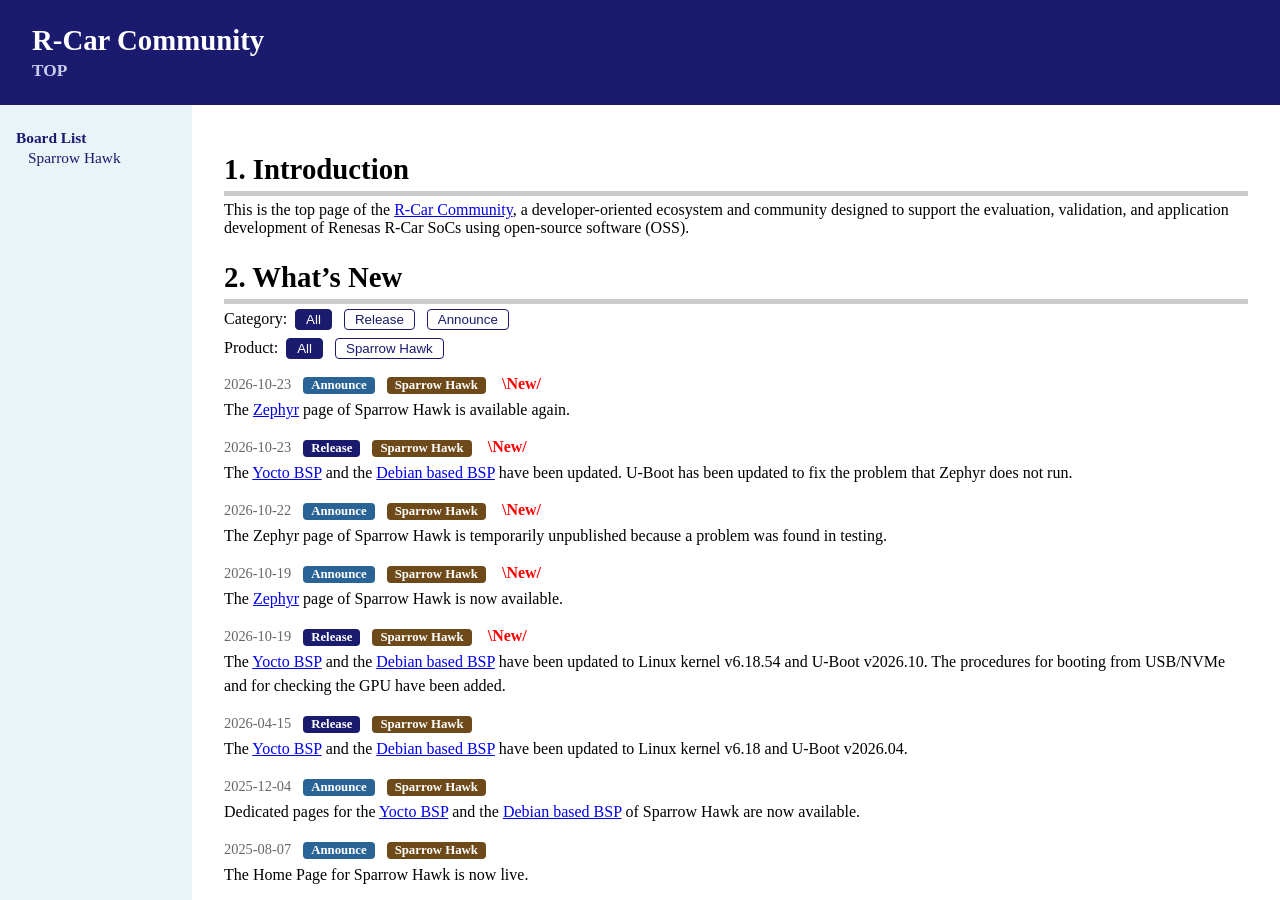
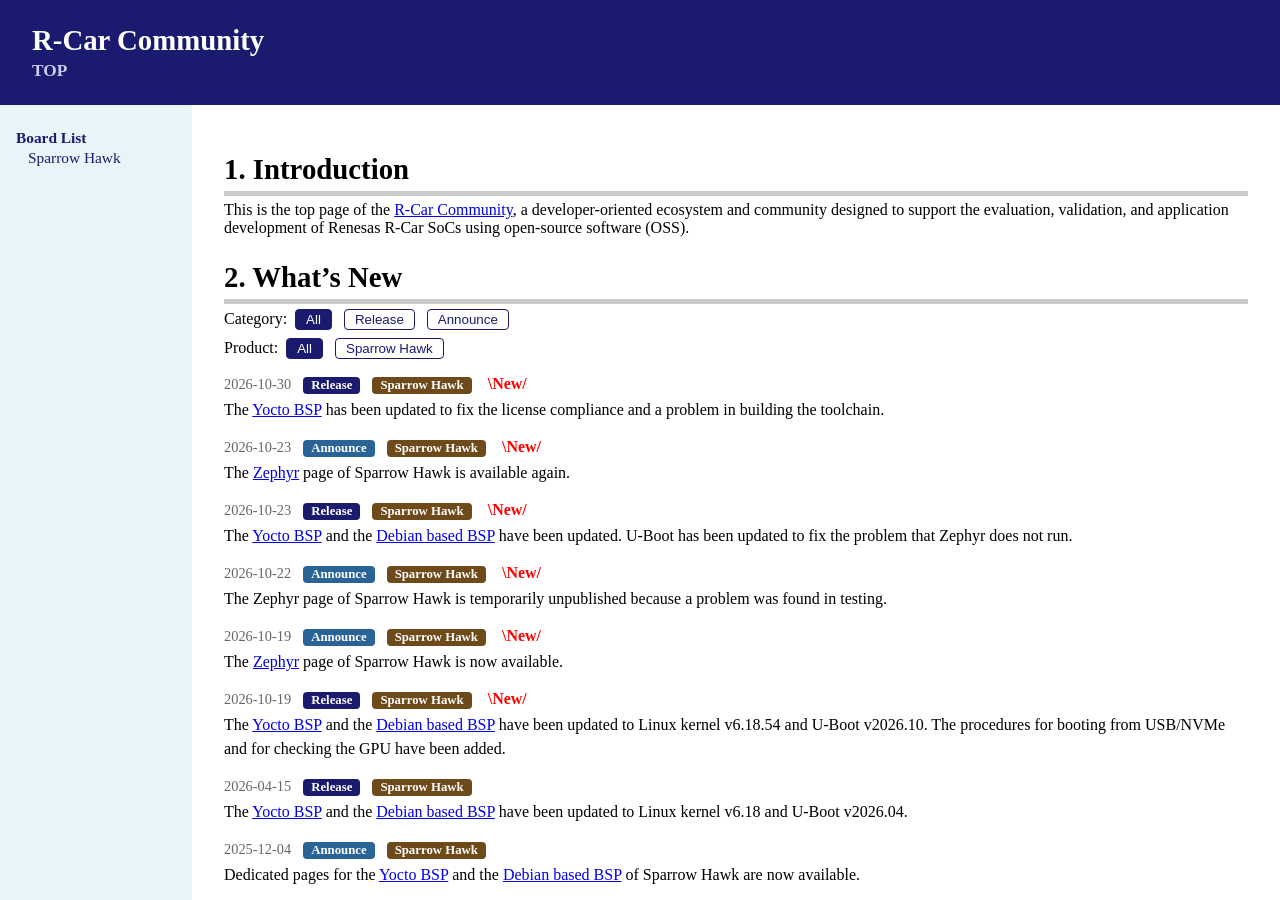
Before and after one commit to rcar-community/rcar-community.github.io, a Jekyll site: the page built from index.md, in a window 1280 px wide and 900 px high. Built offline with Jekyll 4.4.1, drawn with Linux system fonts in a browser that asks for light colours; a script that is not in the unit is left out.

Commit message:
Update contents
Signed-off-by: Yuya Hamamachi <yuya.hamamachi.sx@renesas.com>

```diff
--- a/Sparrow-Hawk/index.md
+++ b/Sparrow-Hawk/index.md
@@ -170,7 +170,7 @@
 
 If flashing fails and U-Boot no longer boots, please try the recovery procedure.
 
-Download [ipl-burning.zip](https://github.com/rcar-community/meta-sparrow-hawk/releases/download/v2026-10-23/ipl-burning.zip) and unzip ipl-burning.zip. Then, run script in ipl-burning directory(Linux: run.sh, Windows: run.bat). If using Linux host PC, please install python3 and pip command on your system before running the script and close other console which uses serial port of the board before executing the script.
+Download [ipl-burning.zip](https://github.com/rcar-community/meta-sparrow-hawk/releases/download/v2026-10-30/ipl-burning.zip) and unzip ipl-burning.zip. Then, run script in ipl-burning directory(Linux: run.sh, Windows: run.bat). If using Linux host PC, please install python3 and pip command on your system before running the script and close other console which uses serial port of the board before executing the script.
 
 1. Turn off the power and change SW2 according to the console instructions.
 2. Press Enter to continue.
--- a/_data/whatsnew.yml
+++ b/_data/whatsnew.yml
@@ -1,3 +1,7 @@
+- date: 2026-10-30
+  category: Release
+  product: Sparrow Hawk
+  text: The <a href="/Sparrow-Hawk/BSP/yocto_bsp.html">Yocto BSP</a> has been updated to fix the license compliance and a problem in building the toolchain.
 - date: 2026-10-23
   category: Release
   product: Sparrow Hawk
--- a/_includes/multi-tabs.html
+++ b/_includes/multi-tabs.html
@@ -17,7 +17,9 @@
 
 {%- assign default_index = include.default | default: 0 | plus: 0 -%}
 {%- assign labels = include.labels | split: '|' -%}
-{%- assign contents = include.contents | split: "---" -%}
+{%- assign contents = include.contents | split: "
+---
+" -%}
 {%- assign count = contents | size | minus: 1 %}
 
 <div class="rc-tabs" id="{{ include.id | escape }}">
```
Also changed, not shown: Sparrow-Hawk/BSP/yocto_bsp.md (+4 -4 lines).
